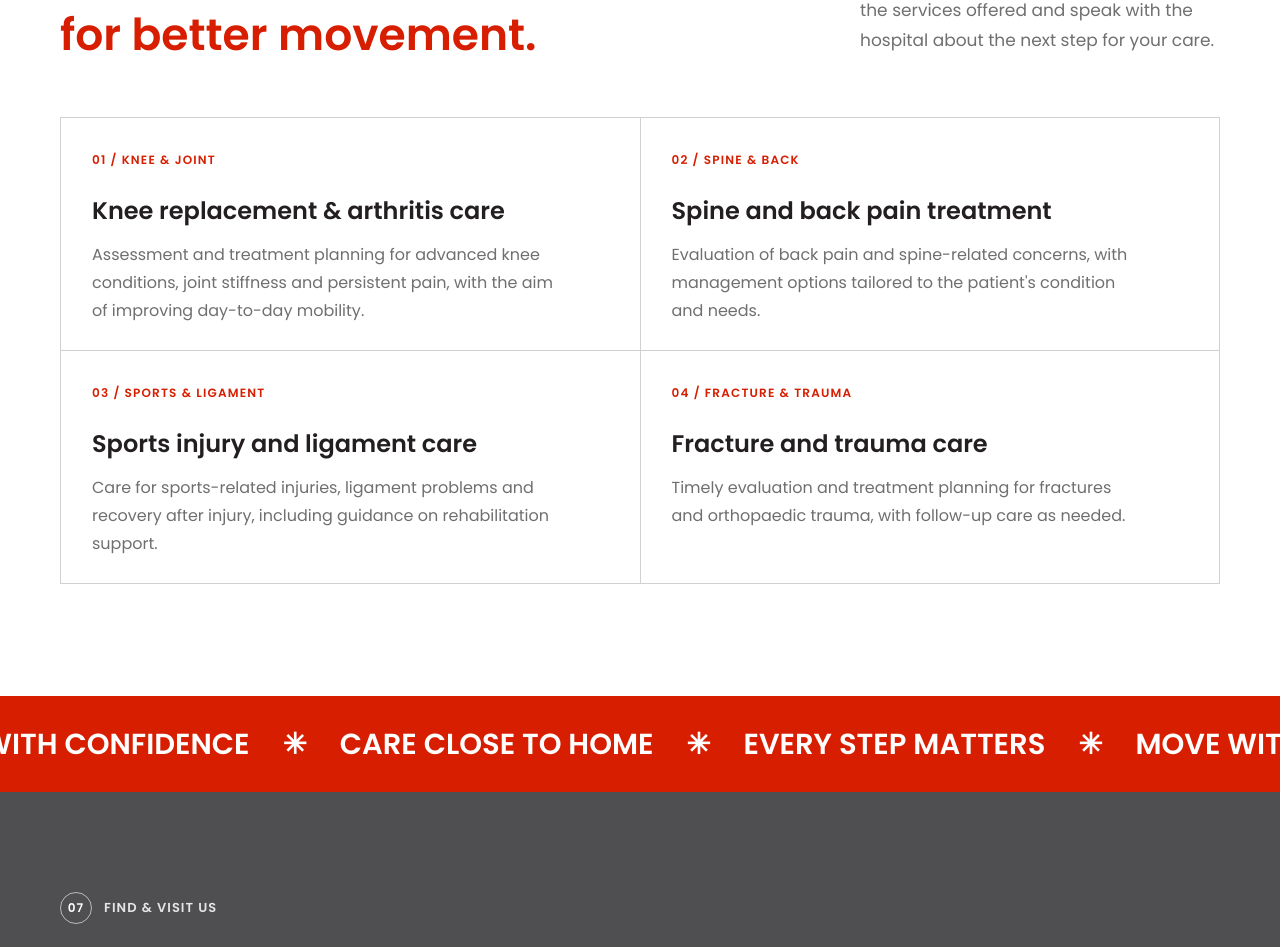
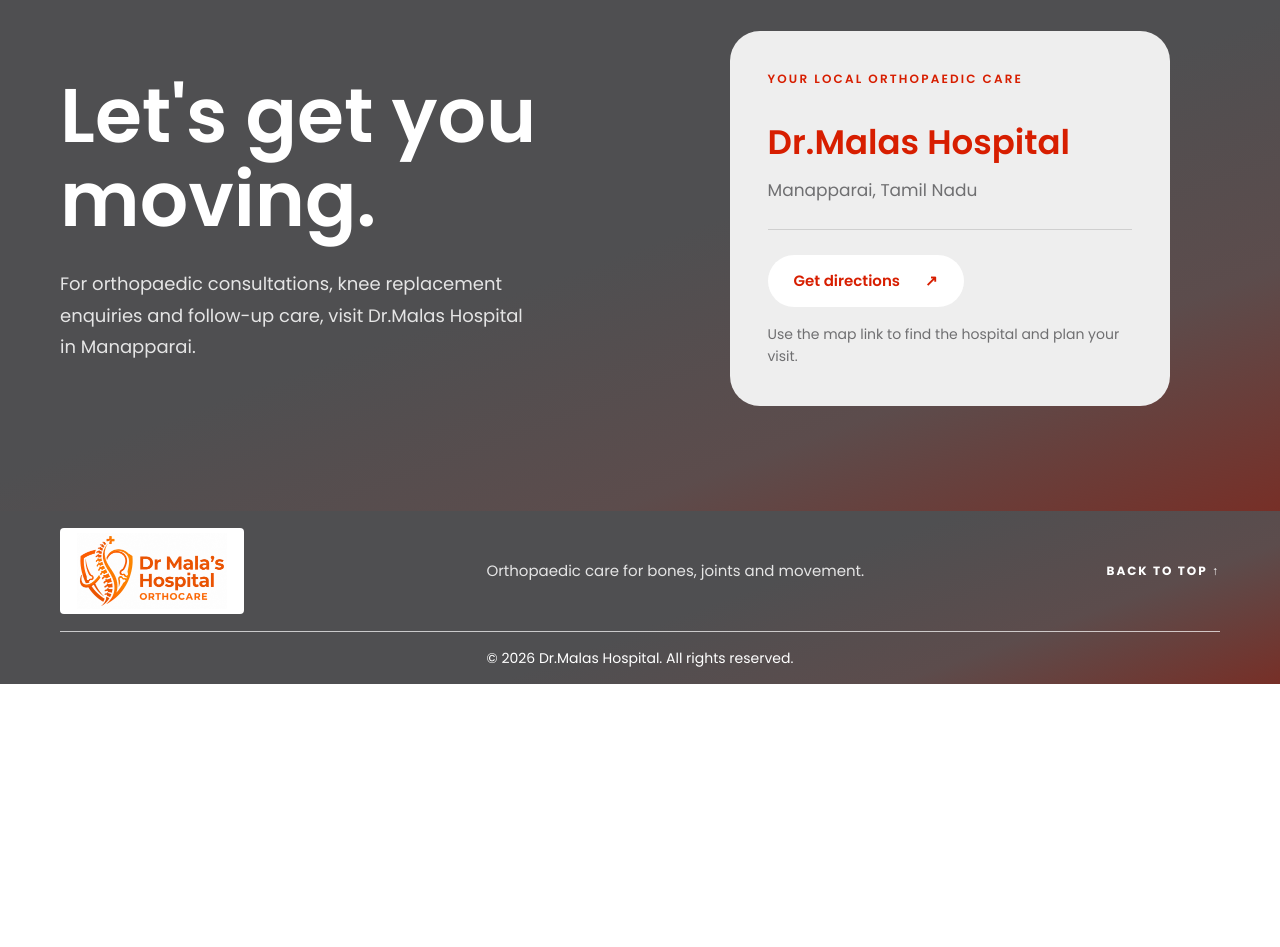
Before and after one commit to sakthipoovalingam/drmalashospital, a Next.js app: page /drmalashospital/ in a window 1280 px wide. Shown: the part 5765-6712 px from the top of the page. After the commit the page ends 6449 px from the top, so only its background shows below. Built offline with nearby package versions, Linux system fonts and the light colour scheme.

Commit message:
Add files via upload

```diff
--- a/app/page.js
+++ b/app/page.js
@@ -272,22 +272,12 @@ export default function Home() {
           </div>
         </div>
       </section>
-      <section className="treatment-detail section-wrap">
-        <SectionLabel number="06">ORTHOPAEDIC CARE, PERSONALIZED FOR YOU</SectionLabel>
-        <div className="detail-heading"><h2>Focused care<br /><em>for better movement.</em></h2><p>From joint pain to injury recovery, explore the services offered and speak with the hospital about the next step for your care.</p></div>
-        <div className="detail-columns">
-          <article><span>01 / KNEE & JOINT</span><h3>Knee replacement & arthritis care</h3><p>Assessment and treatment planning for advanced knee conditions, joint stiffness and persistent pain, with the aim of improving day-to-day mobility.</p></article>
-          <article><span>02 / SPINE & BACK</span><h3>Spine and back pain treatment</h3><p>Evaluation of back pain and spine-related concerns, with management options tailored to the patient's condition and needs.</p></article>
-          <article><span>03 / SPORTS & LIGAMENT</span><h3>Sports injury and ligament care</h3><p>Care for sports-related injuries, ligament problems and recovery after injury, including guidance on rehabilitation support.</p></article>
-          <article><span>04 / FRACTURE & TRAUMA</span><h3>Fracture and trauma care</h3><p>Timely evaluation and treatment planning for fractures and orthopaedic trauma, with follow-up care as needed.</p></article>
-        </div>
-      </section>
 
       <section className="moving-strip" aria-label="Our commitment"><div>MOVE WITH CONFIDENCE <i>✳</i> CARE CLOSE TO HOME <i>✳</i> EVERY STEP MATTERS <i>✳</i> MOVE WITH CONFIDENCE <i>✳</i></div></section>
 
       <section className="visit-section" id="contact">
         <div className="visit-inner section-wrap">
-          <SectionLabel number="07" light>FIND & VISIT US</SectionLabel>
+          <SectionLabel light>FIND & VISIT US</SectionLabel>
           <div className="visit-grid">
             <div><h2>Let's get you<br /><em>moving.</em></h2><p>For orthopaedic consultations, knee replacement enquiries and follow-up care, visit Dr.Malas Hospital in Manapparai.</p></div>
             <div className="visit-card"><div className="visit-card-kicker">YOUR LOCAL ORTHOPAEDIC CARE</div><h3>Dr.Malas Hospital</h3><p>Manapparai, Tamil Nadu</p><div className="visit-divider" /><a className="button button-white" href="https://www.google.com/maps/search/?api=1&query=Dr.Malas+Hospital+Manapparai" target="_blank" rel="noopener noreferrer">Get directions <Arrow diagonal /></a><small>Use the map link to find the hospital and plan your visit.</small></div>
```
